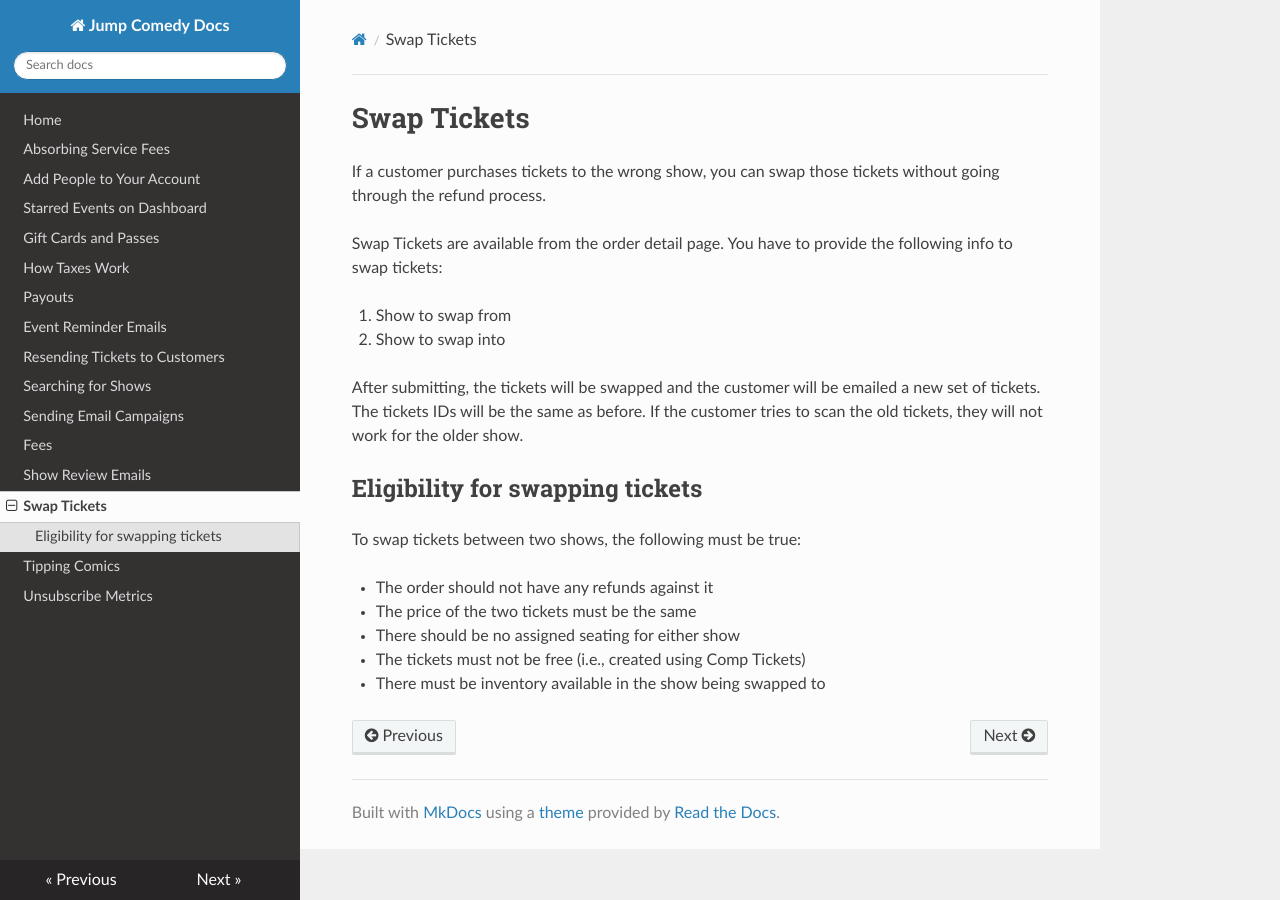
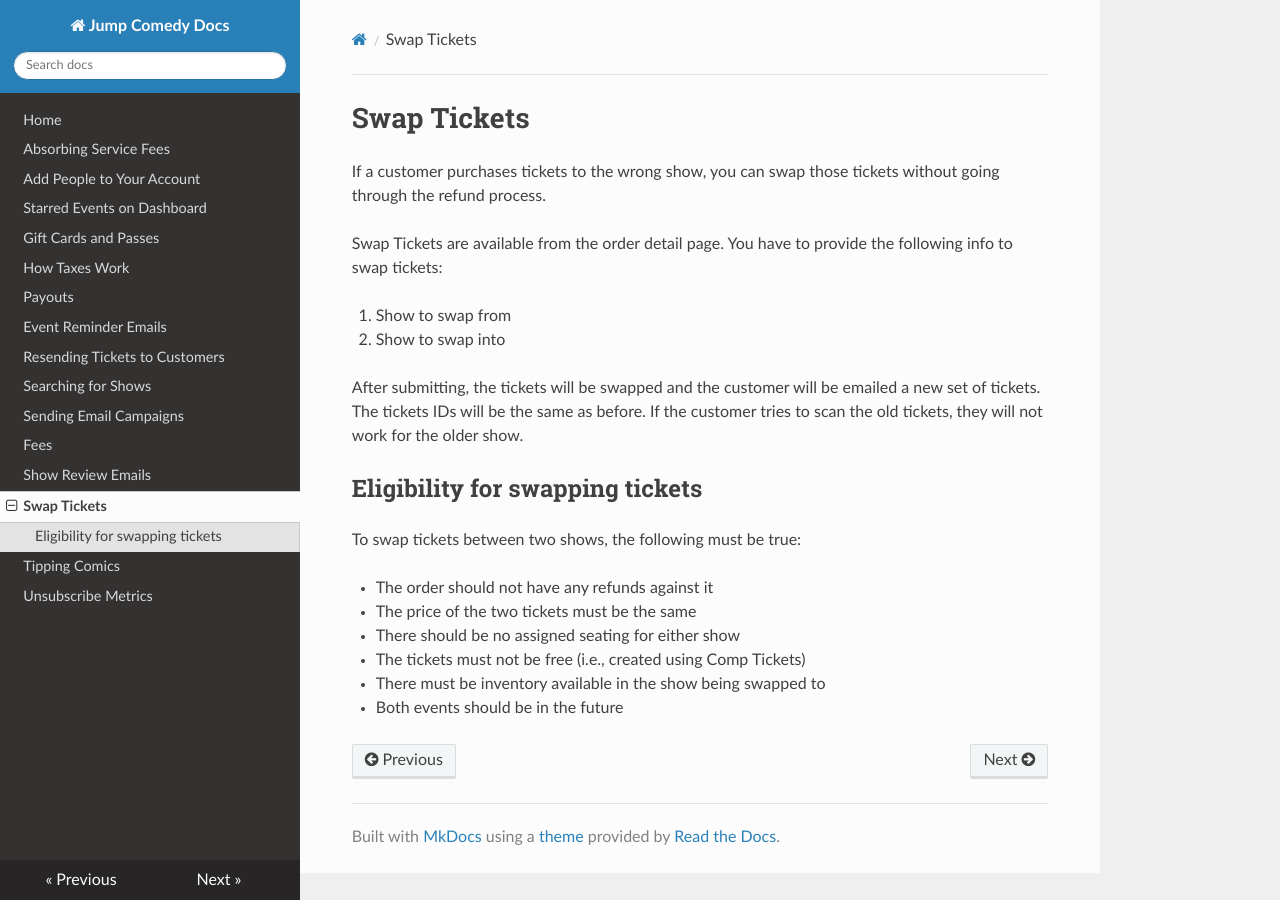
Before and after one commit to Jump-Comedy/jump-comedy-docs, an MkDocs documentation site: the page built from docs/swap-tickets.md, in a window 1280 px wide. Built offline with MkDocs 1.6.1, drawn with Linux system fonts in a browser that asks for light colours; nearby versions of some CDN libraries.

Commit message:
swap tickets

```diff
--- a/docs/swap-tickets.md
+++ b/docs/swap-tickets.md
@@ -19,3 +19,4 @@ To swap tickets between two shows, the following must be true:
 - There should be no assigned seating for either show
 - The tickets must not be free (i.e., created using Comp Tickets)
 - There must be inventory available in the show being swapped to
+- Both events should be in the future
```
